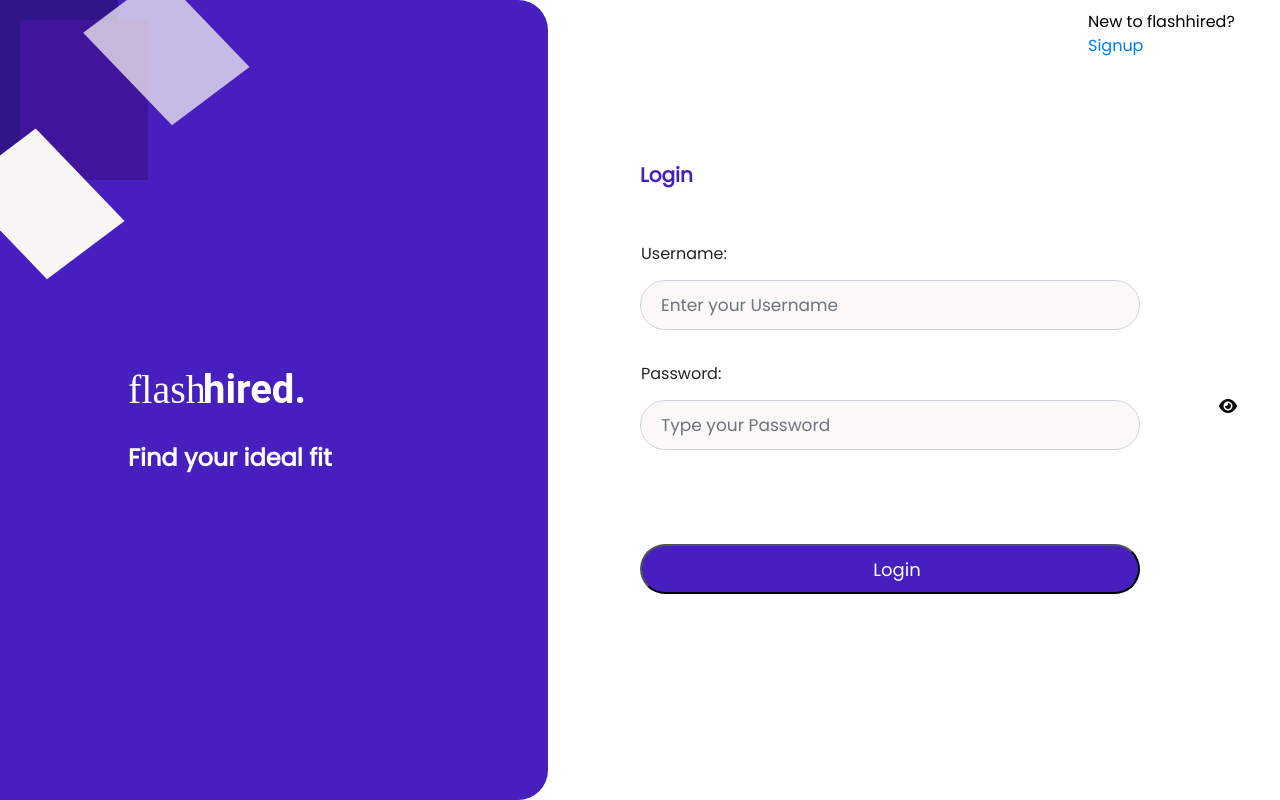
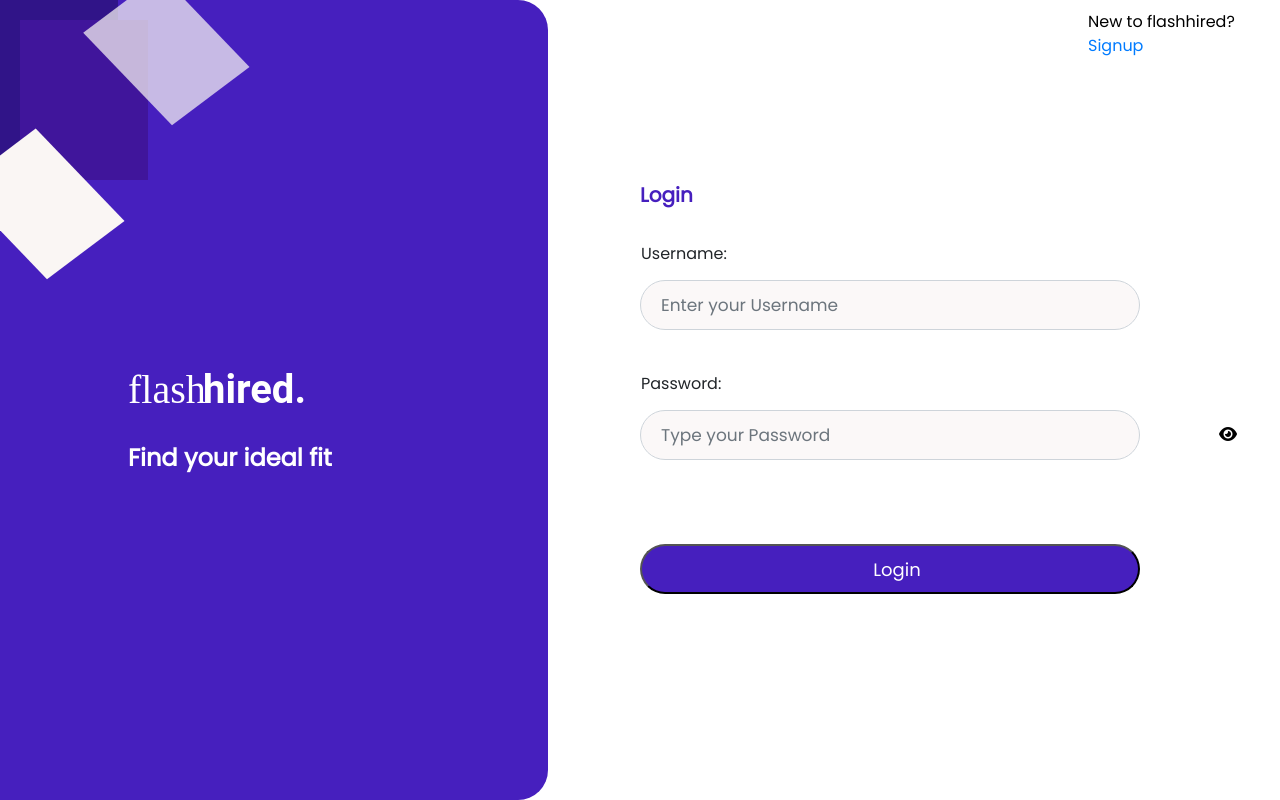
Before and after one commit to RashmiR31/CoachEd_flashhired, a Django app: page /login/ in a window 1280 px wide. Run offline with Django 3.2, Linux system fonts and the light colour scheme; some libraries are stand-ins or nearby versions; some web fonts are replaced.

Commit message:
Adjustments Done

```diff
--- a/CoachEd_flashhired/flashhired/templates/account/login.html
+++ b/CoachEd_flashhired/flashhired/templates/account/login.html
@@ -112,7 +112,7 @@
             position: absolute;
             width: 30%;
             left:50%;
-            top: 20%;
+            top: 180px;
             font-family:'poppins',sans-serif;
             height:5%;
             font-size: 20px;
@@ -122,13 +122,13 @@
         #userName{
             position: absolute;
             left:50%;
-            top: 30%;
+            top: 240px;
             font-family: 'Poppins', sans-serif;
         }
         #userName-field{
             position: absolute;
             left:50%;
-            top: 35%;
+            top: 280px;
             border-radius: 25px;
             width:500px;
             height:50px;
@@ -140,13 +140,13 @@
         #Password{
             position: absolute;
             left:50%;
-            top: 45%;
+            top: 370px;
             font-family: 'Poppins', sans-serif;
         }
         #Password-field{
             position: absolute;
             left:50%;
-            top: 50%;
+            top: 410px;
             border-radius: 25px;
             width:500px;
             height:50px;
@@ -160,7 +160,7 @@
             position: absolute;
             color: #000000;
             left: 1218px;
-            top: 397px;
+            top: 425px;
 
         }
 
--- a/CoachEd_flashhired/flashhired/templates/account/recruiterSignup.html
+++ b/CoachEd_flashhired/flashhired/templates/account/recruiterSignup.html
@@ -82,7 +82,7 @@
         }
         #trouble{
             position: absolute;
-            left: 85%;
+            left: 80%;
             top: 10px;
             font-family: 'Poppins', sans-serif;
             font-size: 16px;
@@ -327,7 +327,7 @@
         <area id="sq2"></area>
         <area id="pg1"></area>
         <area id="pg2"></area>
-        <p id="trouble">Having Troubles?  <a href="{% url 'CandidateHome' %}">Get Help</a></p>
+        <p id="trouble">Already have an Account? <a href="{% url 'login_view' %}">Login</a></p>
         <form method="post" >
             {% csrf_token %}
             <p id="SignupForFree">Register</p>
```
Also changed, not shown: CoachEd_flashhired/db.sqlite3.
